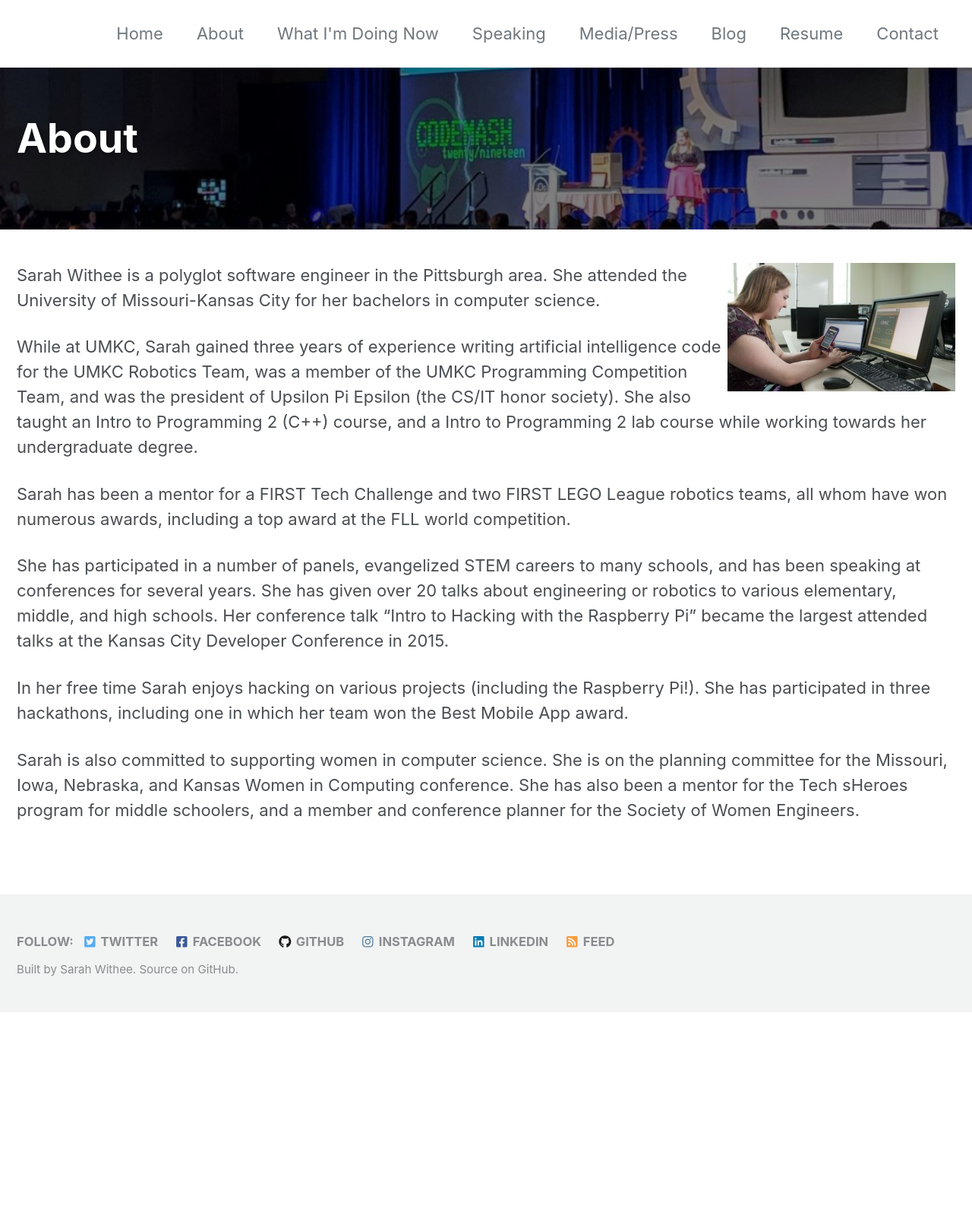
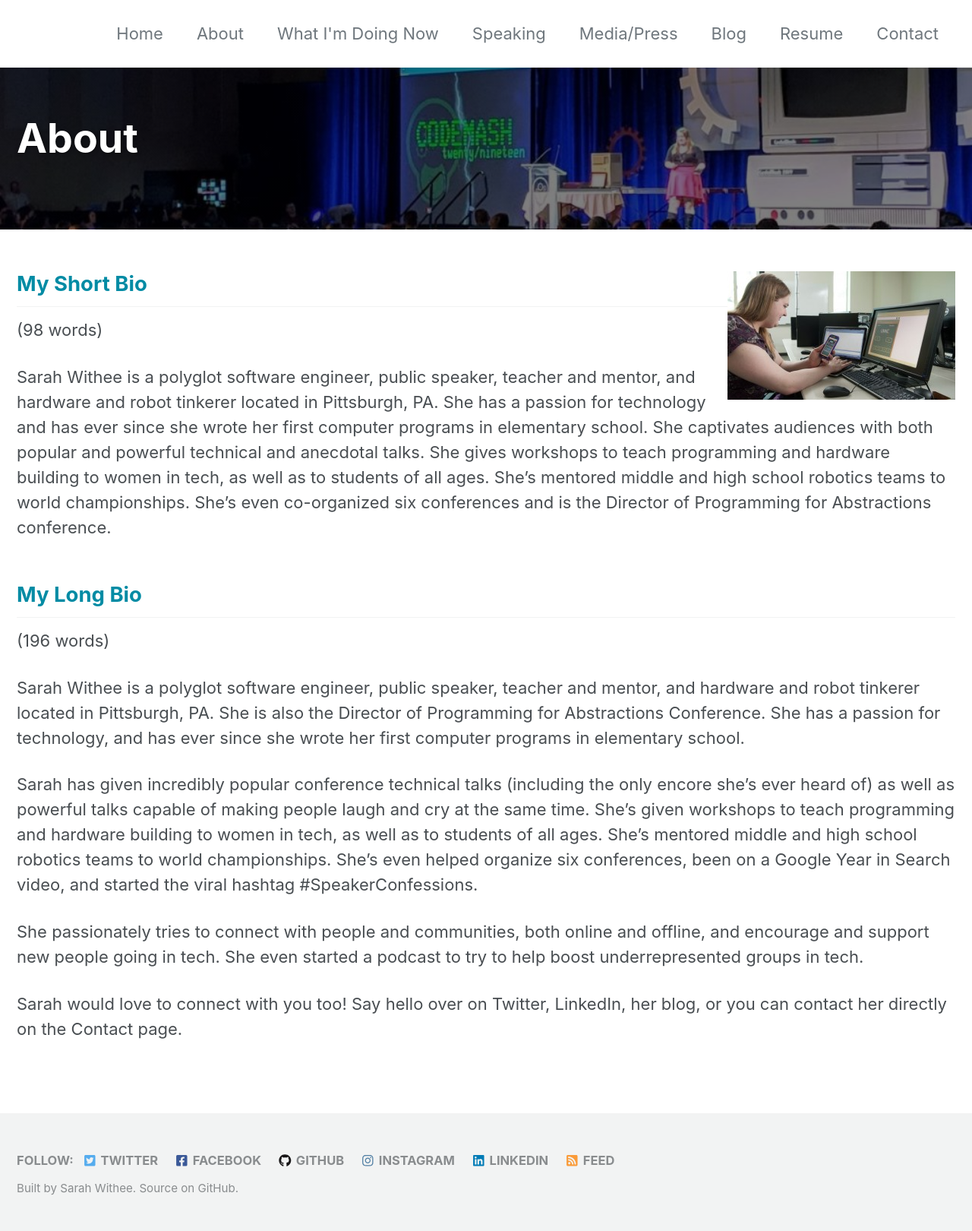
Before and after one commit to geekygirlsarah/geekygirlsarah.com, a Jekyll site: the page built from _pages/about.md, in a window 1280 px wide. Shown: the whole page at 76% size. Built offline with Jekyll 4.4.1, drawn with Linux system fonts in a browser that asks for light colours; cached includes are drawn as plain includes; nearby versions of some CDN libraries; before the commit the page ends 1332 px from its top, so only the background shows below that.

Commit message:
Update site wording, color for headers

```diff
--- a/_pages/about.md
+++ b/_pages/about.md
@@ -16,14 +16,32 @@ header:
 
 <img src="/assets/images/sarah-mobile-app-umkc.jpg" style="float: right;" alt="Sarah working on a mobile app" />
 
-Sarah Withee is a polyglot software engineer in the Pittsburgh area. She attended the University of Missouri-Kansas City for her bachelors in computer science.
+## My Short Bio
+(98 words)
 
-While at UMKC, Sarah gained three years of experience writing artificial intelligence code for the UMKC Robotics Team, was a member of the UMKC Programming Competition Team, and was the president of Upsilon Pi Epsilon (the CS/IT honor society).  She also taught an Intro to Programming 2 (C++) course, and a Intro to Programming 2 lab course while working towards her undergraduate degree.
+Sarah Withee is a polyglot software engineer, public speaker, teacher and mentor, and hardware and robot tinkerer
+located in Pittsburgh, PA. She has a passion for technology and has ever since she wrote her first computer programs
+in elementary school. She captivates audiences with both popular and powerful technical and anecdotal talks. She gives
+workshops to teach programming and hardware building to women in tech, as well as to students of all ages. She's
+mentored middle and high school robotics teams to world championships. She's even co-organized six conferences and is
+the Director of Programming for Abstractions conference.
 
-Sarah has been a mentor for a FIRST Tech Challenge and two FIRST LEGO League robotics teams, all whom have won numerous awards, including a top award at the FLL world competition.
 
-She has participated in a number of panels, evangelized STEM careers to many schools, and has been speaking at conferences for several years. She has given over 20 talks about engineering or robotics to various elementary, middle, and high schools. Her conference talk “Intro to Hacking with the Raspberry Pi” became the largest attended talks at the Kansas City Developer Conference in 2015.
+## My Long Bio
+(196 words)
 
-In her free time Sarah enjoys hacking on various projects (including the Raspberry Pi!).  She has participated in three hackathons, including one in which her team won the Best Mobile App award.
+Sarah Withee is a polyglot software engineer, public speaker, teacher and mentor, and hardware and robot tinkerer
+located in Pittsburgh, PA. She is also the Director of Programming for Abstractions Conference. She has a passion for
+technology, and has ever since she wrote her first computer programs in elementary school.
 
-Sarah is also committed to supporting women in computer science.  She is on the planning committee for the Missouri, Iowa, Nebraska, and Kansas Women in Computing conference. She has also been a mentor for the Tech sHeroes program for middle schoolers, and a member and conference planner for the Society of Women Engineers.
+Sarah has given incredibly popular conference technical talks (including the only encore she’s ever heard of) as well
+as powerful talks capable of making people laugh and cry at the same time. She’s given workshops to teach programming
+and hardware building to women in tech, as well as to students of all ages. She’s mentored middle and high school
+robotics teams to world championships. She’s even helped organize six conferences, been on a Google Year in Search
+video, and started the viral hashtag #SpeakerConfessions.
+
+She passionately tries to connect with people and communities, both online and offline, and encourage and support new
+people going in tech. She even started a podcast to try to help boost underrepresented groups in tech.
+
+Sarah would love to connect with you too! Say hello over on Twitter, LinkedIn, her blog, or you can contact her
+directly on the Contact page.
--- a/_sass/minimal-mistakes/_page.scss
+++ b/_sass/minimal-mistakes/_page.scss
@@ -67,7 +67,9 @@
 }
 
 .page__content {
-  h2 {
+  h1,
+  h2,
+  h3 {
     padding-bottom: 0.5em;
     border-bottom: 1px solid $border-color;
     color: $theme-teal-hex;
```
Also changed, not shown: _pages/media.md (+1 -5 lines), _pages/resume.md (+24 -22 lines).
